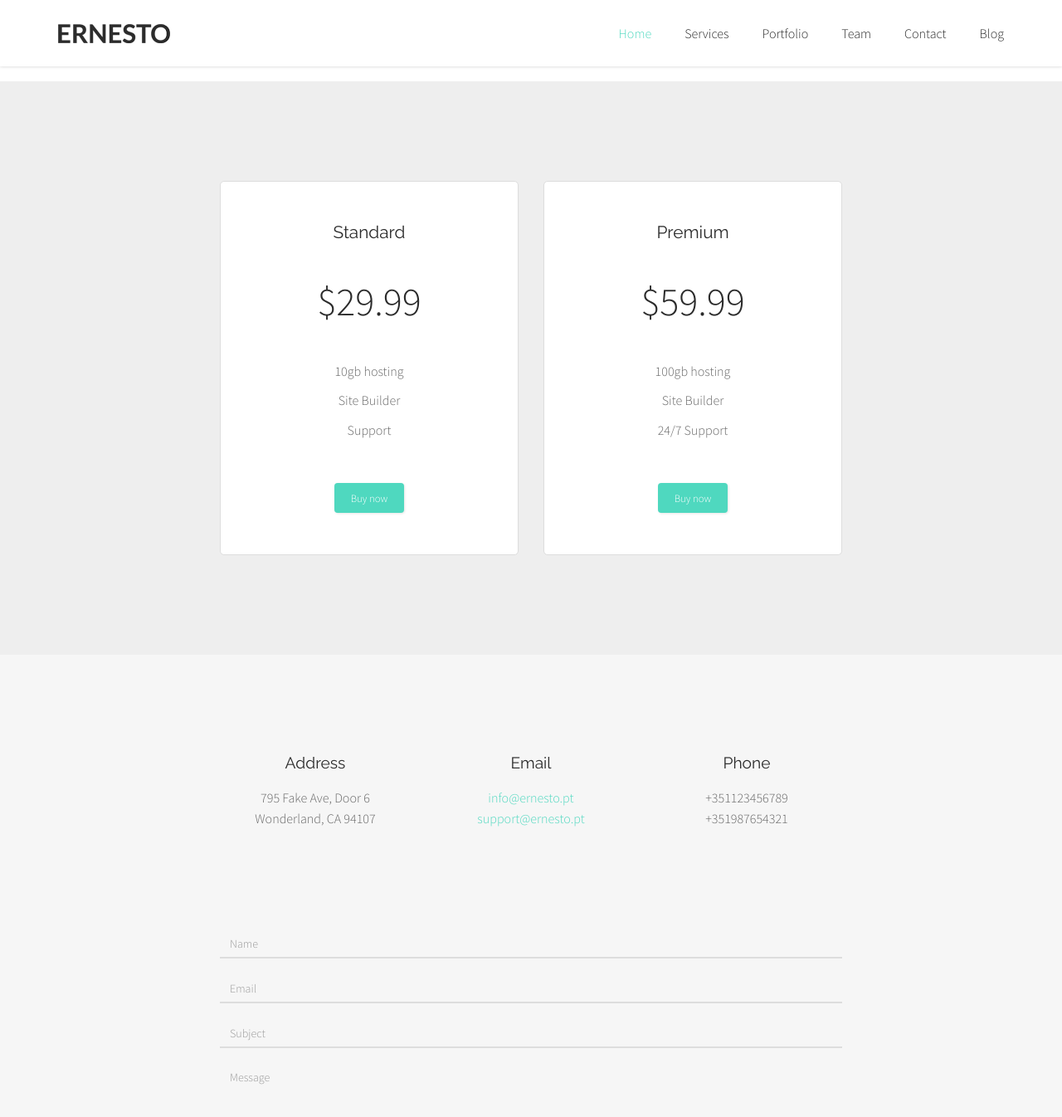
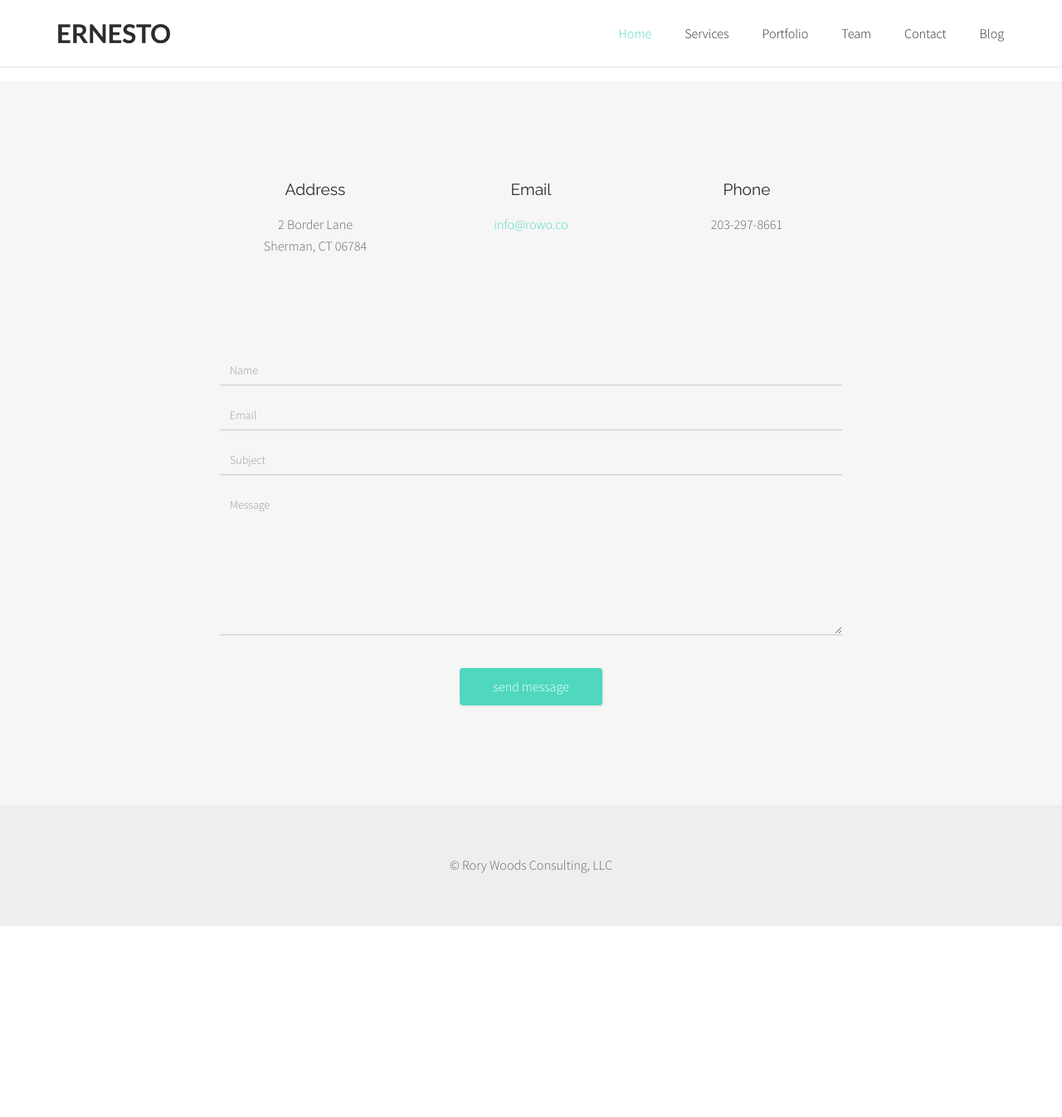
Before and after one commit to rorywoods/rorywoods.github.io, a Jekyll site: the page built from index.html, in a window 1280 px wide and 1400 px high, scrolled down 3041 px. Shown: the top 1346 px of the window at 83% size. Built offline with Jekyll 4.4.1, drawn with Linux system fonts in a browser that asks for light colours; some web fonts are replaced; Markdown is read by kramdown in place of the engine named in the settings; after the commit the page ends 4157 px from its top, so only the background shows below that.

Commit message:
remove sections from home page

```diff
--- a/index.html
+++ b/index.html
@@ -250,42 +250,6 @@ layout: default
       </div> <!-- /container -->
     </div> <!-- /portfolio -->
 
-    <div id="pricing" class="region bg-color-grayLight2">
-      <div class="container">
-        <div class="row">
-
-          <div class="pricing col-xs-12 col-md-8 col-md-offset-2 block">
-            <div class="row">
-
-              <div class="col-xs-12 col-sm-6">
-                <div class="pricing-table text-center">
-                  <h5>Standard</h5>
-                  <h1 class="price source-sans-font">$29.99</h1>
-                  <p>10gb hosting</p>
-                  <p>Site Builder</p>
-                  <p>Support</p>
-                  <a href="#" class="btn btn-primary btn-sm margin-top-40">Buy now</a>
-                </div> <!-- /pricing-table -->
-              </div> <!-- /col-xs-12 -->
-
-              <div class="col-xs-12 col-sm-6 margin-top-xs-50">
-                <div class="pricing-table text-center">
-                  <h5>Premium</h5>
-                  <h1 class="price source-sans-font">$59.99</h1>
-                  <p>100gb hosting</p>
-                  <p>Site Builder</p>
-                  <p>24/7 Support</p>
-                  <a href="#" class="btn btn-primary btn-sm margin-top-40">Buy now</a>
-                </div> <!-- /pricing-table -->
-              </div> <!-- /col-xs-12 -->
-
-            </div> <!-- /row -->
-          </div> <!-- /pricing -->
-
-        </div> <!-- /row -->
-      </div> <!-- /container -->
-    </div> <!-- /pricing -->
-
     <div id="contact" class="footer-columns region bg-color-grayLight1">
       <div class="container">
         <div class="row">
@@ -295,17 +259,17 @@ layout: default
 
               <div class="col-xs-12 col-sm-4">
                 <h6>Address</h6>
-                <p>795 Fake Ave, Door 6<br />Wonderland, CA 94107</p>
+                <p>2 Border Lane<br />Sherman, CT  06784</p>
               </div>
 
               <div class="col-xs-12 col-sm-4 margin-top-xs-40">
                 <h6>Email</h6>
-                <p><a href="mailto:info@ernesto.pt">info@ernesto.pt</a><br /><a href="mailto:support@ernesto.pt">support@ernesto.pt</a></p>
+                <p><a href="info@rowo.co">info@rowo.co</a></p>
               </div>
 
               <div class="col-xs-12 col-sm-4 margin-top-xs-40">
                 <h6>Phone</h6>
-                <p>+351123456789<br />+351987654321</p>
+                <p>203-297-8661</p>
               </div>
 
             </div> <!-- /row -->
```
